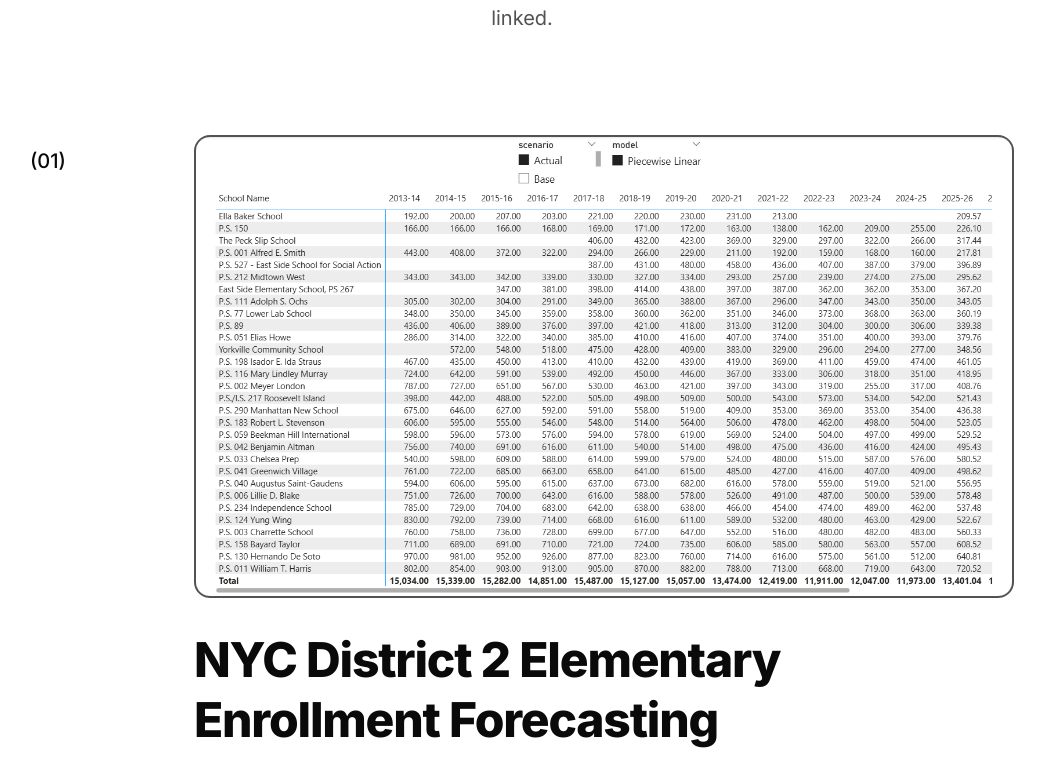
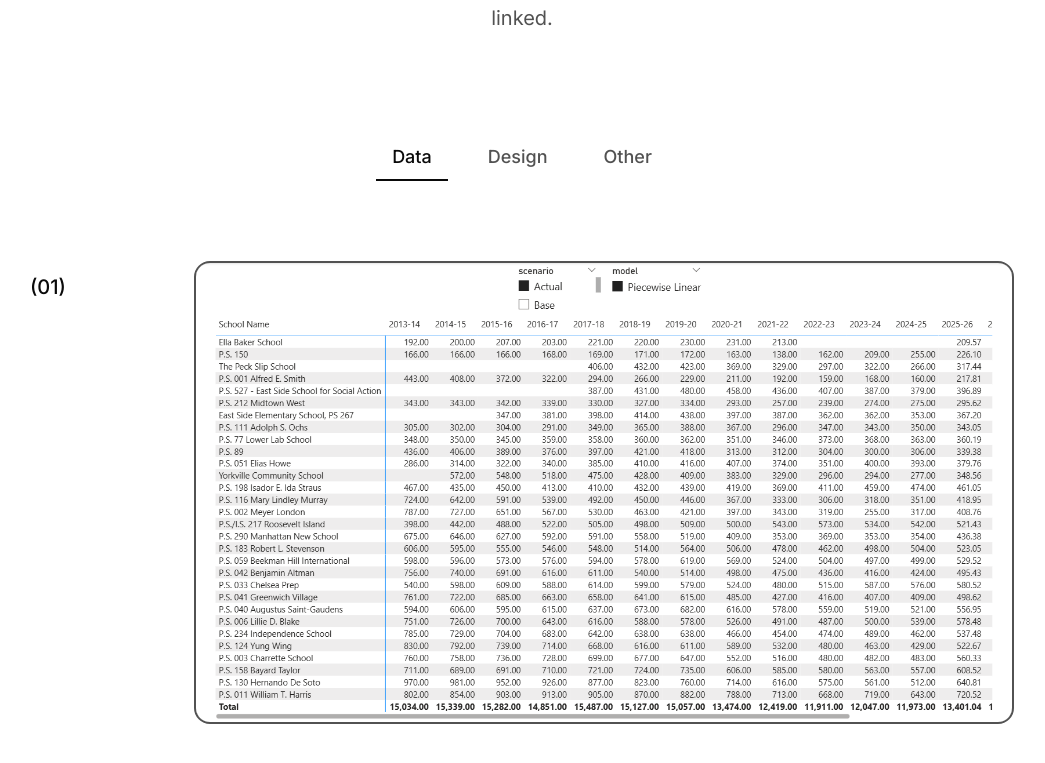
Before and after one commit to charlie2bored/charlie2bored, a Next.js app: page /projects in a window 1280 px wide. Shown: the part 420-1183 px from the top of the page, without its empty margins (118-1163 px from the left). Built offline with nearby package versions, Linux system fonts and the light colour scheme; no server answers.

Commit message:
Add Data/Design/Other tabs to the projects page

```diff
--- a/src/components/Projects.tsx
+++ b/src/components/Projects.tsx
@@ -3,10 +3,14 @@
 import { motion } from 'framer-motion';
 import Image from 'next/image';
 import Link from 'next/link';
+import { useState } from 'react';
+
+type Category = 'data' | 'design' | 'other';
 
 type Project = {
   number: string;
   slug: string;
+  category: Category;
   title: string;
   role: string;
   description: string;
@@ -18,10 +22,17 @@
   links: { github: string; demo: string };
 };
 
+const categories: { key: Category; label: string }[] = [
+  { key: 'data', label: 'Data' },
+  { key: 'design', label: 'Design' },
+  { key: 'other', label: 'Other' },
+];
+
 const projects: Project[] = [
   {
     number: '(01)',
     slug: 'nyc-d2-enrollment',
+    category: 'data',
     title: 'NYC District 2 Elementary Enrollment Forecasting',
     role: 'Solo: data engineering, modeling, dashboard, and writeup',
     description:
@@ -44,6 +55,7 @@
   {
     number: '(02)',
     slug: 'nyc-subway-events',
+    category: 'data',
     title: 'NYC Subway Events from Ridership Data',
     role: 'Solo: data engineering, modeling, and signature analysis',
     description:
@@ -70,6 +82,7 @@
   {
     number: '(03)',
     slug: 'nyc-fare',
+    category: 'data',
     title: 'NYC Distance-Based Fare',
     role: 'Solo: research, modeling, and frontend',
     description:
@@ -92,6 +105,7 @@
   {
     number: '(04)',
     slug: 'clearcore-protein',
+    category: 'design',
     title: 'ClearCore Protein',
     role: 'Solo build, end to end',
     description:
@@ -116,6 +130,7 @@
   {
     number: '(05)',
     slug: 'speedreader',
+    category: 'other',
     title: 'SpeedReader',
     role: 'Solo build, end to end',
     description:
@@ -316,7 +331,10 @@
 };
 
 const Projects = ({ showSeeAllLink = true, featuredOnly = false }: ProjectsProps) => {
-  const visible = featuredOnly ? projects.slice(0, 1) : projects;
+  const [activeCategory, setActiveCategory] = useState<Category>('data');
+  const visible = featuredOnly
+    ? projects.slice(0, 1)
+    : projects.filter((p) => p.category === activeCategory);
   const subhead = featuredOnly
     ? 'The piece I’d lead with is a three-year enrollment forecast I ran on 30 NYC public elementary schools, then back-tested when the real numbers came out. The rest of what I’ve worked on is on the projects page.'
     : 'Analyses I ran and things I built. Each one tries to leave a trail of why I made the calls I did. Source, demos, and the parts I cut are all linked.';
@@ -339,7 +357,42 @@
           </p>
         </motion.div>
 
-        <div className="space-y-16 md:space-y-24 lg:space-y-[100px]">
+        {!featuredOnly && (
+          <div
+            role="tablist"
+            aria-label="Project categories"
+            className="flex justify-center flex-wrap gap-x-2 sm:gap-x-6 gap-y-2 mb-12 md:mb-20"
+          >
+            {categories.map((cat) => {
+              const isActive = activeCategory === cat.key;
+              return (
+                <button
+                  key={cat.key}
+                  id={`tab-${cat.key}`}
+                  type="button"
+                  role="tab"
+                  aria-selected={isActive}
+                  aria-controls={`panel-${cat.key}`}
+                  onClick={() => setActiveCategory(cat.key)}
+                  className="px-4 py-2 text-base sm:text-lg font-medium transition-colors duration-200 touch-manipulation min-h-[44px] focus:outline-none focus-visible:ring-2 focus-visible:ring-offset-2 rounded-t"
+                  style={{
+                    color: isActive ? 'var(--text-color)' : 'var(--text-secondary)',
+                    borderBottom: `2px solid ${isActive ? 'var(--text-color)' : 'transparent'}`,
+                  }}
+                >
+                  {cat.label}
+                </button>
+              );
+            })}
+          </div>
+        )}
+
+        <div
+          role={featuredOnly ? undefined : 'tabpanel'}
+          id={featuredOnly ? undefined : `panel-${activeCategory}`}
+          aria-labelledby={featuredOnly ? undefined : `tab-${activeCategory}`}
+          className="space-y-16 md:space-y-24 lg:space-y-[100px]"
+        >
           {visible.map((project, index) => (
             <ProjectCard key={`${project.number}-${project.title}`} project={project} index={index} />
           ))}
```
